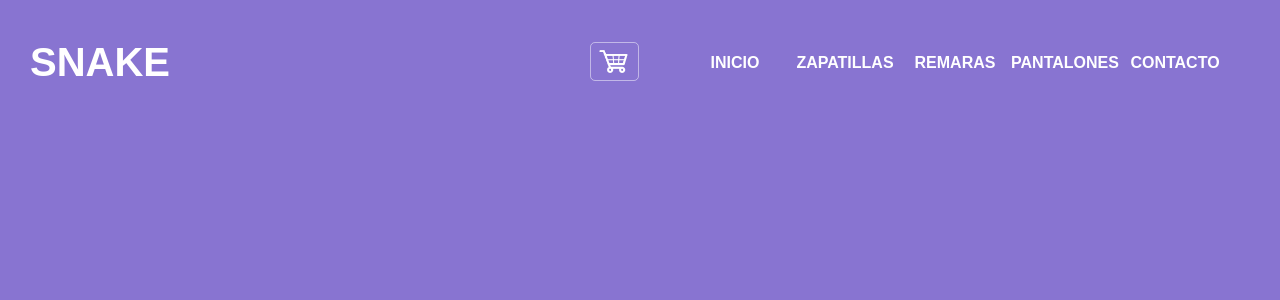
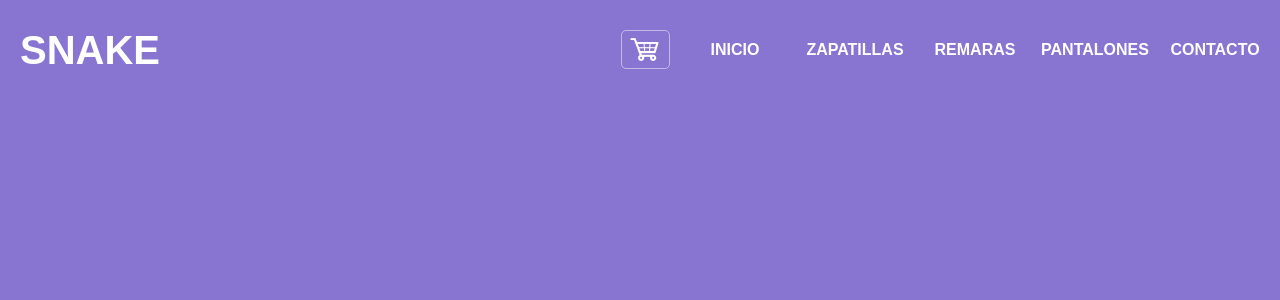
Before and after one commit to pablo1591moreno/ecommerce-section, a React (Create React App) app: page / in a window 1280 px wide. Shown: the top 300 px of the page. Built offline with nearby package versions, Linux system fonts and the light colour scheme; no server answers; the database is empty; a web font is replaced by a local one.

Commit message:
ajuste 22/11

```diff
--- a/src/componentes/CartWidget/CartWidget.css
+++ b/src/componentes/CartWidget/CartWidget.css
@@ -1,6 +1,3 @@
-.cajaCarrito{
-   padding: 12px 0 0 590px;
-}
 
 button.botonCarrito  {
    display: flex;
--- a/src/componentes/NavBar/NavBar.css
+++ b/src/componentes/NavBar/NavBar.css
@@ -5,22 +5,20 @@
   margin-top: 30px;
   width: 100%;
   height: 65px;
-  line-height: 65px;
+  line-height: 40px;
   text-align: center;
-  margin-bottom: 50px;
 }
 
 .nav div.logo h1{
   width: 180px;
-  height: 0px;
   position: absolute;
+
 }
 
 .snake{
   color: white;
   margin: 0;
   font-size: 40px;
-  margin-left: 10px;
 }
 
 .nav div.logo a{
@@ -32,8 +30,6 @@
 
 
 .nav div.mainList{
-  width: 600px;
-  height: 65px;
   float: right;
 }
 
@@ -62,6 +58,7 @@
 
 a {
   text-decoration: none;
+  margin-right: 10px;
 }
 
 .spinner {
@@ -70,7 +67,6 @@ a {
   height: 36px;
   border-radius: 50%;
   border-left-color: #09f;
-
   animation: spin 1s ease infinite;
 }
 
--- a/src/componentes/NavBar/NavBar.js
+++ b/src/componentes/NavBar/NavBar.js
@@ -16,8 +16,8 @@ const Barra = () => {
             <div>
                 <div className="mainList" id="mainListDiv">
 
-
                     <ul>
+                        <CartWidget/>
                         <NavLink to='/'><li>Inicio</li></NavLink>
                         <NavLink to='/productos/zapatillas'><li>Zapatillas</li></NavLink>
                         <NavLink to='/productos/remeras'><li>Remaras</li></NavLink>
@@ -28,7 +28,7 @@ const Barra = () => {
 
                 </div>
 
-                <CartWidget/>
+
 
 
             </div>
```
